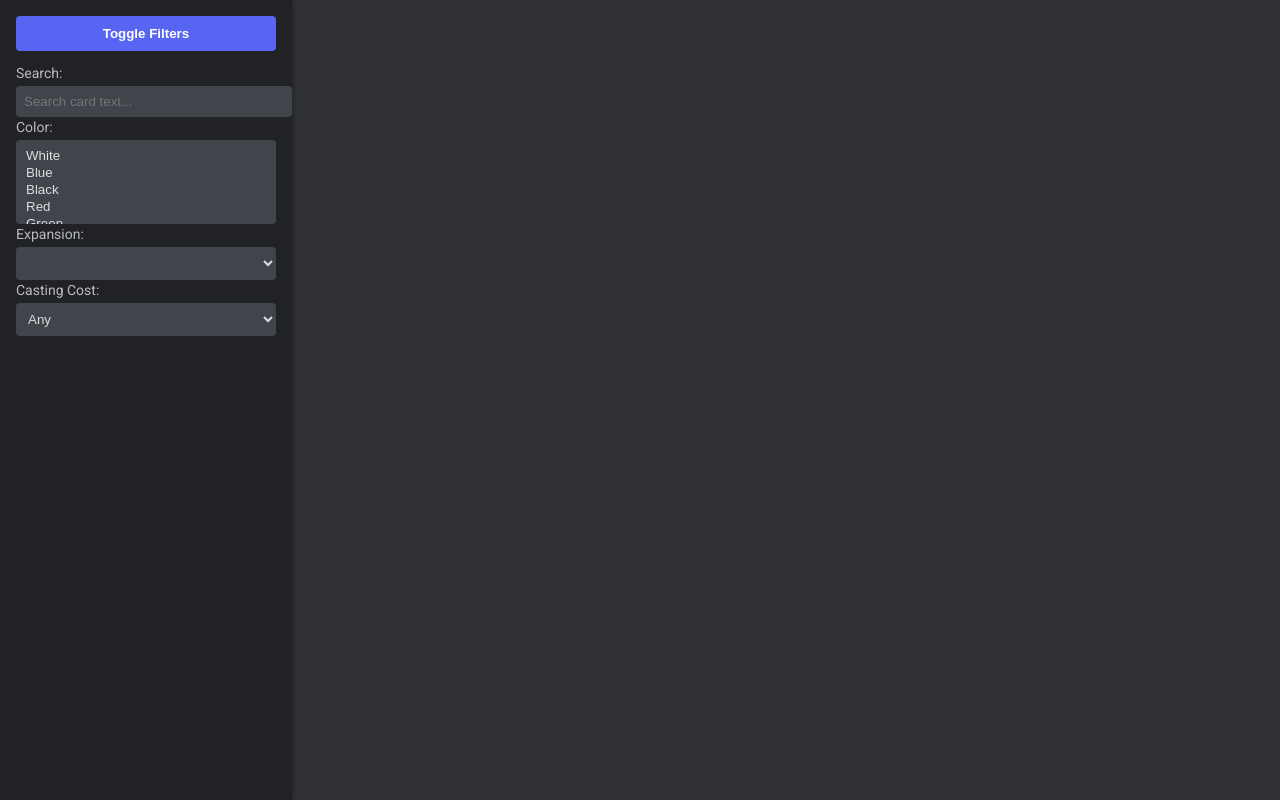
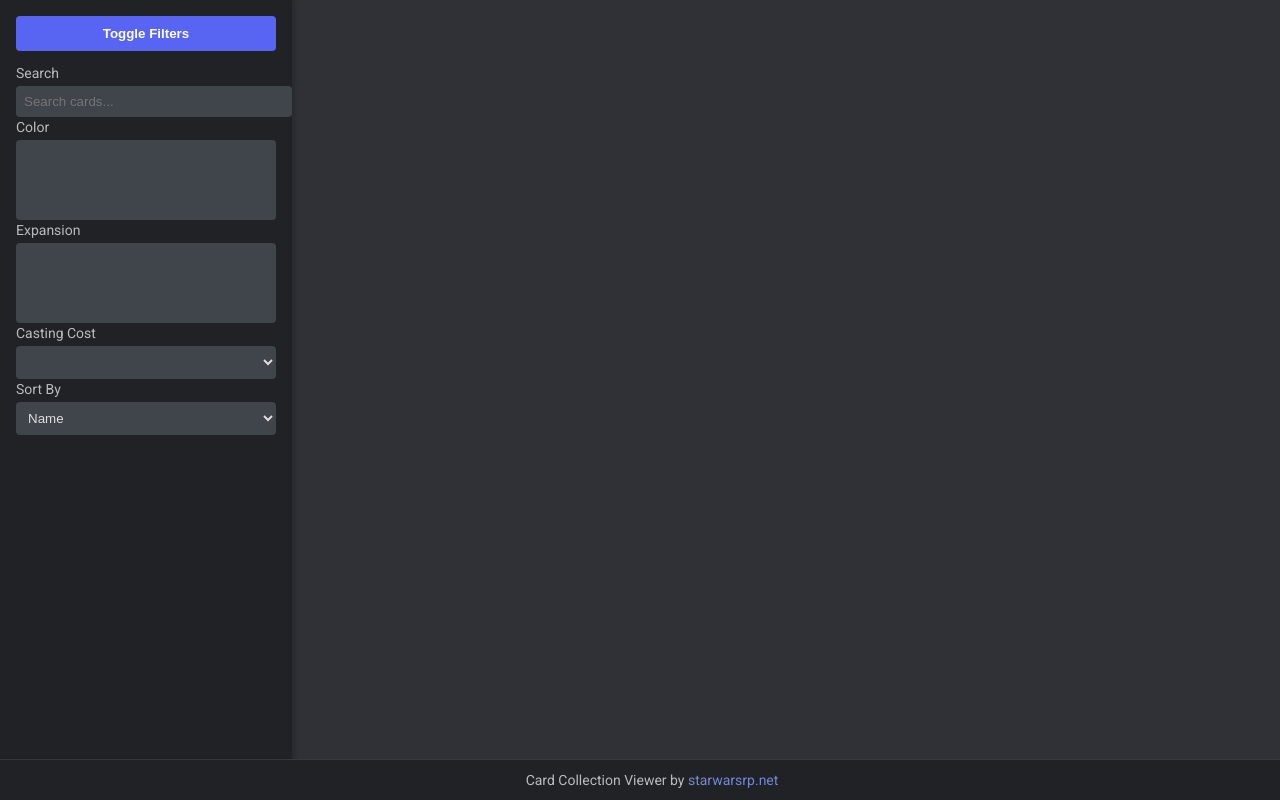
Before and after one commit to the3hm/card_collection_chaos, a plain HTML site: page index.html in a window 1280 px wide. Drawn offline with Linux system fonts and the light colour scheme; files that its build step writes are made by us from their sources.

Commit message:
Update index.html added footer, keyword

```diff
--- a/index.html
+++ b/index.html
@@ -1,57 +1,57 @@
 <!DOCTYPE html>
 <html lang="en">
 <head>
-  <meta charset="UTF-8">
+  <meta charset="UTF-8" />
+  <meta name="viewport" content="width=device-width, initial-scale=1.0"/>
   <title>Card Collection Viewer</title>
+  <link href="https://fonts.googleapis.com/css2?family=Roboto&display=swap" rel="stylesheet">
   <link rel="stylesheet" href="styles.css">
-  <link href="https://fonts.googleapis.com/css2?family=Roboto&display=swap" rel="stylesheet">
 </head>
 <body>
   <div id="container">
     <!-- Sidebar -->
-    <aside id="sidebar">
+    <div id="sidebar">
       <button id="toggleSidebar">Toggle Filters</button>
       <div id="filters">
-        <label>Search:</label>
-        <input type="text" id="searchInput" placeholder="Search card text...">
+        <label for="searchBox">Search</label>
+        <input type="text" id="searchBox" placeholder="Search cards..." />
 
-        <label>Color:</label>
-        <select id="colorFilter" multiple>
-          <option value="white">White</option>
-          <option value="blue">Blue</option>
-          <option value="black">Black</option>
-          <option value="red">Red</option>
-          <option value="green">Green</option>
-        </select>
+        <label for="colorFilter">Color</label>
+        <select id="colorFilter" multiple></select>
 
-        <label>Expansion:</label>
-        <select id="expansionFilter"></select>
+        <label for="expansionFilter">Expansion</label>
+        <select id="expansionFilter" multiple></select>
 
-        <label>Casting Cost:</label>
-        <select id="costFilter">
-          <option value="any">Any</option>
-          <option value="1">1</option>
-          <option value="2">2</option>
-          <option value="3">3</option>
-          <option value="4">4</option>
-          <option value="5+">5+</option>
+        <label for="costFilter">Casting Cost</label>
+        <select id="costFilter"></select>
+
+        <label for="sortSelector">Sort By</label>
+        <select id="sortSelector">
+          <option value="name">Name</option>
+          <option value="cost">Cost</option>
+          <option value="color">Color</option>
         </select>
       </div>
-    </aside>
+    </div>
 
-    <!-- Main panel -->
-    <main id="cardPanel"></main>
+    <!-- Card display panel -->
+    <div id="cardPanel"></div>
+  </div>
 
-    <!-- Card Info Popup -->
-    <div id="cardPopup" class="hidden">
-      <div id="popupContent">
-        <span id="closePopup">&times;</span>
-        <div id="popupDetails"></div>
-      </div>
+  <!-- Card popup -->
+  <div id="cardPopup" class="hidden">
+    <div id="popupContent">
+      <span id="closePopup">&times;</span>
+      <div id="popupDetails"></div>
     </div>
   </div>
 
-  <script src="data/expansions.js"></script>
-  <script src="js/main.js"></script>
+  <!-- Footer -->
+  <footer>
+    Card Collection Viewer by <a href="https://www.starwarsrp.net" target="_blank">starwarsrp.net</a>
+  </footer>
+
+  <!-- Scripts -->
+  <script type="module" src="/js/main.js"></script>
 </body>
 </html>
```
